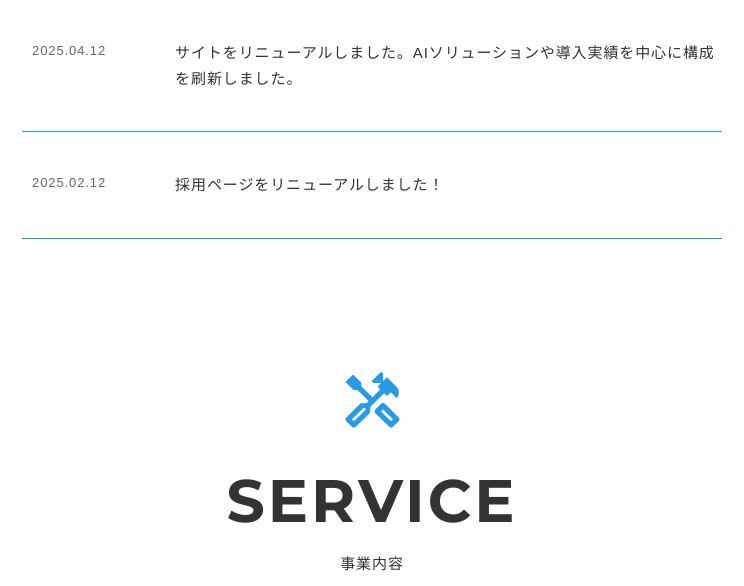
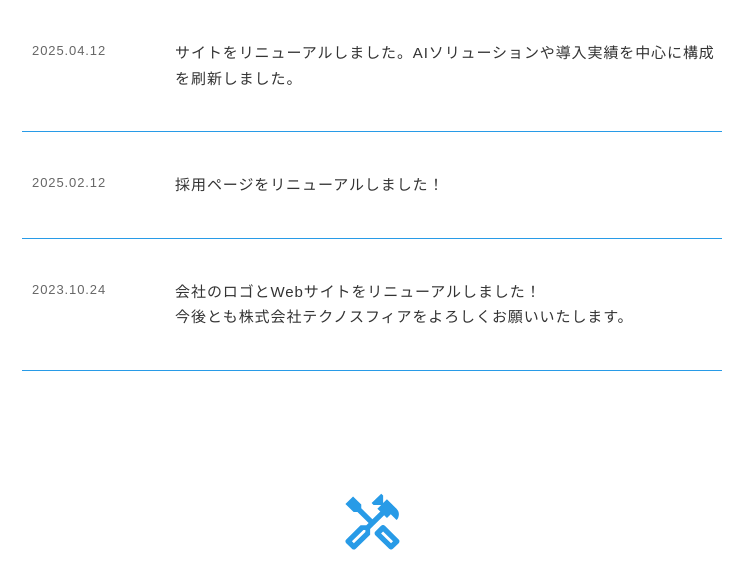
Before and after one commit to SystermDevelopment/Technosphere-website, a PHP site: page / in a window 1280 px wide. Shown: the part 2831-3417 px from the top of the page, without its empty margins (268-1012 px from the left). Run offline with PHP 8.4, Linux system fonts and the light colour scheme; some libraries are stand-ins or nearby versions; some web fonts are replaced.

Commit message:
ニュースセクション全表示対応

```diff
--- a/www/assets/css/style.css
+++ b/www/assets/css/style.css
@@ -379,8 +379,6 @@ small {
 /* ===== ニュースセクション ===== */
 .news-list {
   border-top: 1px solid var(--primary-color);
-  max-height: 250px;
-  overflow-y: scroll;
   -ms-overflow-style: none;
   scrollbar-width: none;
 }
```
